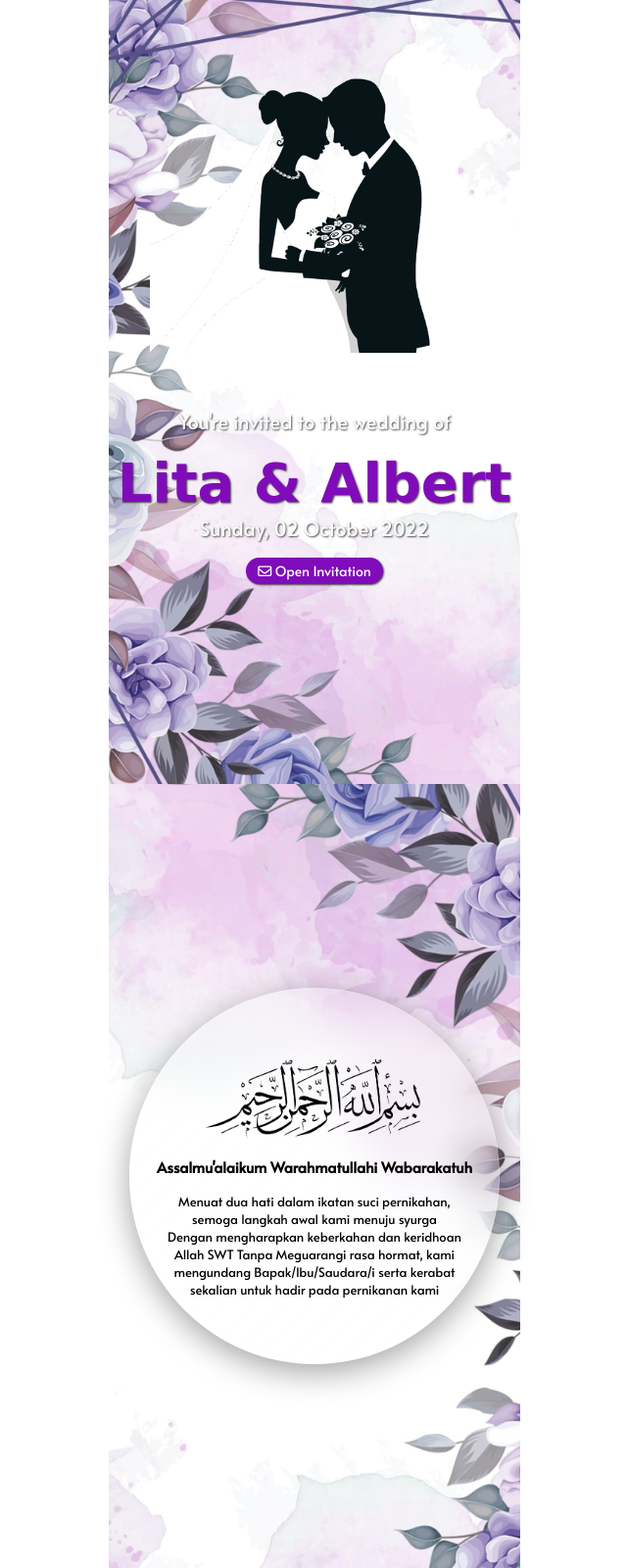
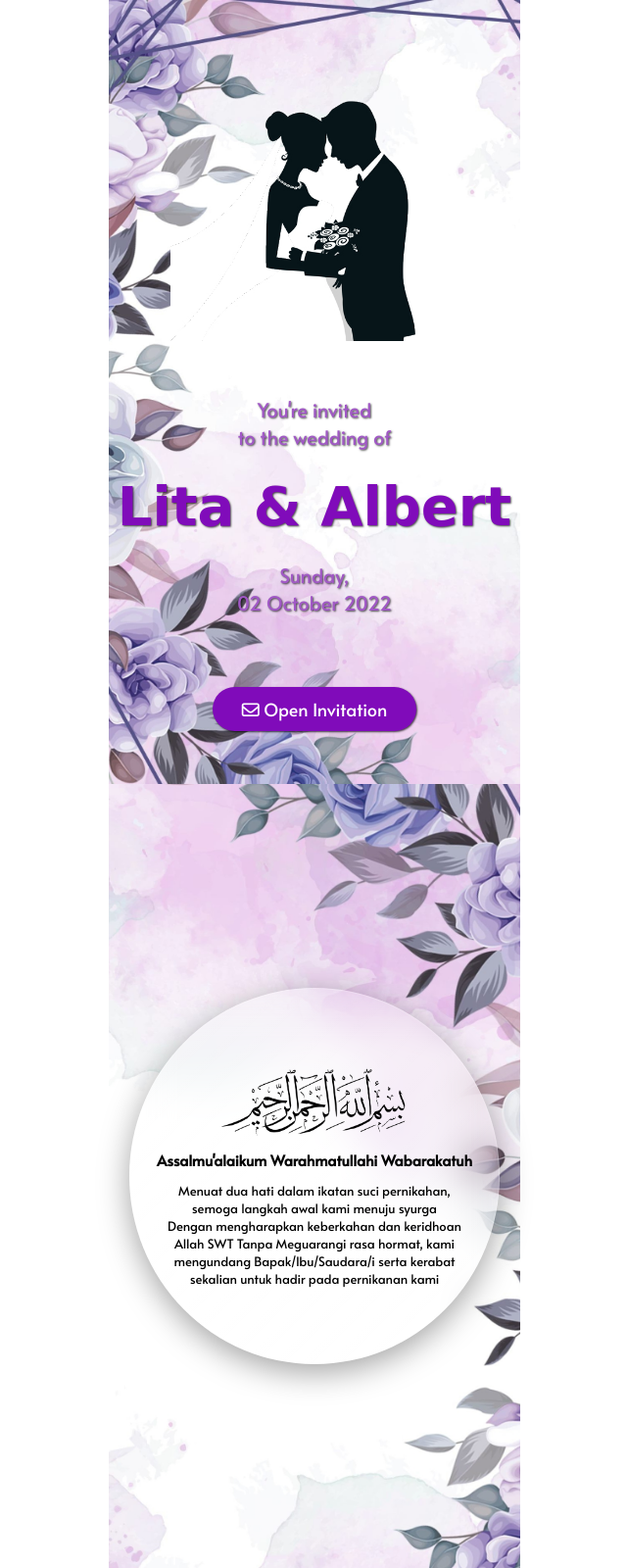
Before and after one commit to muneeb-test/muneeb-test.github.io, a plain HTML site: page index.html in a window 1280 px wide. Shown: the top 1600 px of the page at 98% size, without its empty margins (319-959 px from the left). Drawn offline with Linux system fonts and the light colour scheme; a web font is replaced by a local one.

Commit message:
Add files via upload

```diff
--- a/css/style.css
+++ b/css/style.css
@@ -11,6 +11,7 @@
   align-items: center;
   flex-direction: column;
   width: 100%;
+  text-align: center;
 }
 .container section {
   min-height: 100vh;
@@ -23,16 +24,14 @@
   background: url("/img/24.jpg");
   background-size: cover;
   flex-direction: column;
-  justify-content: flex-start;
 }
 .container .cover-page .cover-img {
-  width: 80%;
-  margin-top: 24px;
+  width: 70%;
 }
 .container .cover-page .wedding-cover-text {
   font-family: "Alata", sans-serif;
   font-size: 20px;
-  color: #fff;
+  color: #a158c6;
   text-shadow: 1px 1px 2px rgba(0, 0, 0, 0.7);
   margin-top: 56px;
 }
@@ -41,14 +40,14 @@
   color: #800bba;
   font-size: 56px;
   font-weight: 900;
-  margin-top: 16px;
+  margin: 24px 0;
   text-shadow: 1px 1px 2px rgba(0, 0, 0, 0.7);
 }
 .container .cover-page .wedding-date {
   font-family: "Alata", sans-serif;
   font-size: 20px;
   margin-bottom: 16px;
-  color: #fff;
+  color: #a158c6;
   text-shadow: 1px 1px 2px rgba(0, 0, 0, 0.7);
 }
 .container .cover-page .open-invitation {
@@ -56,8 +55,9 @@
   text-decoration: none;
   color: #fff;
   background-color: #800bba;
-  font-size: 14px;
-  padding: 4px 12px;
+  font-size: 18px;
+  padding: 10px 30px;
+  margin-top: 56px;
   border-radius: 32px;
   box-shadow: 1px 1px 2px rgba(0, 0, 0, 0.7);
 }
@@ -84,17 +84,18 @@
   border-radius: 50%;
 }
 .container .circle-container .circle .circle-img {
-  width: 70%;
-  margin-bottom: 16px;
+  width: 60%;
+  margin-bottom: 12px;
 }
 .container .circle-container .circle .circle-text-header {
+  color: #000;
   font-size: 15px;
-  margin-bottom: 16px;
+  margin-bottom: 12px;
   font-weight: bold;
 }
 .container .circle-container .circle .circle-text {
+  color: #000;
   width: 90%;
-  text-align: center;
   font-size: 13px;
 }
 .container .name-container {
@@ -114,8 +115,8 @@
   -webkit-backdrop-filter: blur(10px);
   border: 1px solid rgba(255, 255, 255, 0.18);
   box-shadow: 0 8px 32px 0 rgba(0, 0, 0, 0.37);
-  -webkit-backdrop-filter: blur(3px);
-          backdrop-filter: blur(3px);
+  -webkit-backdrop-filter: blur(2px);
+          backdrop-filter: blur(2px);
   flex-direction: column;
   border-radius: 15px;
   width: 95%;
@@ -153,6 +154,23 @@
 .container .name-container .name-card .with {
   font-family: "Elsie Swash Caps", cursive;
   font-size: 48px;
+  color: #000;
   text-shadow: 1px 1px 2px rgba(0, 0, 0, 0.7);
   letter-spacing: 10px;
+}
+
+@media screen and (max-width: 380px) {
+  .container section {
+    max-width: 380px;
+  }
+  .container .circle-container .circle {
+    width: 95%;
+    height: 22rem;
+  }
+  .container .circle-container .circle-text-header {
+    font-size: 13px;
+  }
+  .container .circle-container .circle-text {
+    font-size: 11px;
+  }
 }/*# sourceMappingURL=style.css.map */
--- a/index.html
+++ b/index.html
@@ -21,9 +21,9 @@
     <div class="container">
         <section class="cover-page">
             <img src="./img/211.png" alt="" class="cover-img">
-            <p class="wedding-cover-text">You're invited to the wedding of</p>
+            <p class="wedding-cover-text">You're invited<br>to the wedding of</p>
             <h1 class="wedding-couple-name">Lita & Albert</h1>
-            <p class="wedding-date">Sunday, 02 October 2022</p>
+            <p class="wedding-date">Sunday,<br>02 October 2022</p>
             <a class="open-invitation" href="#circle-container"><i class="fa-regular fa-envelope"></i> Open Invitation</a>
         </section>
 
@@ -36,7 +36,7 @@
         </section>
 
         <section class="name-container">
-            <!-- <div class="name-card">
+            <div class="name-card">
                 <img src="/img/assalam.png" alt="" class="circle-img">
                 <p class="inv-text">You are invited to celebrate<br>our wedding day</p>
                 <h1 class="main-text">Lita Maulida Jaslindo S.Pd.</h1>
@@ -44,7 +44,7 @@
                 <h4 class="with">&</h4>
                 <h1 class="main-text">Dr.(C) Albert Tanjung, S.H., M.Kn., C.L.A</h1>
                 <h4 class="sub-main-text2">Putri Kedua dari Bapak Drs. Alius & Ibu Azizah Delly, S.H</h4>
-            </div> -->
+            </div>
         </section>
     </div>
 </body>
```
Also changed, not shown: 1 other file.
